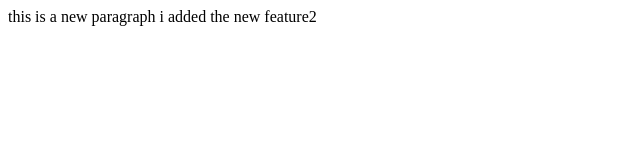
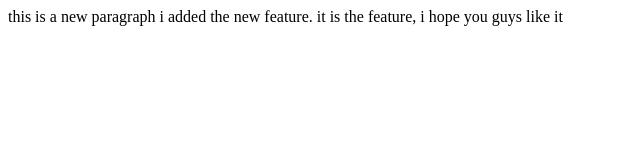
Before and after one commit to ruchigupta6044-boop/LocalRepo, a plain HTML site: page index.html in a window 1280 px wide. Shown: the whole page, without its empty margins (0-640 px from the left). Drawn offline with Linux system fonts and the light colour scheme.

Commit message:
feature 1 added

```diff
--- a/index.html
+++ b/index.html
@@ -1,3 +1,3 @@
 <p>this is a new paragraph
-    i added the new feature2
+    i added the new feature. it is the feature, i hope you guys like it
 </p>
```
